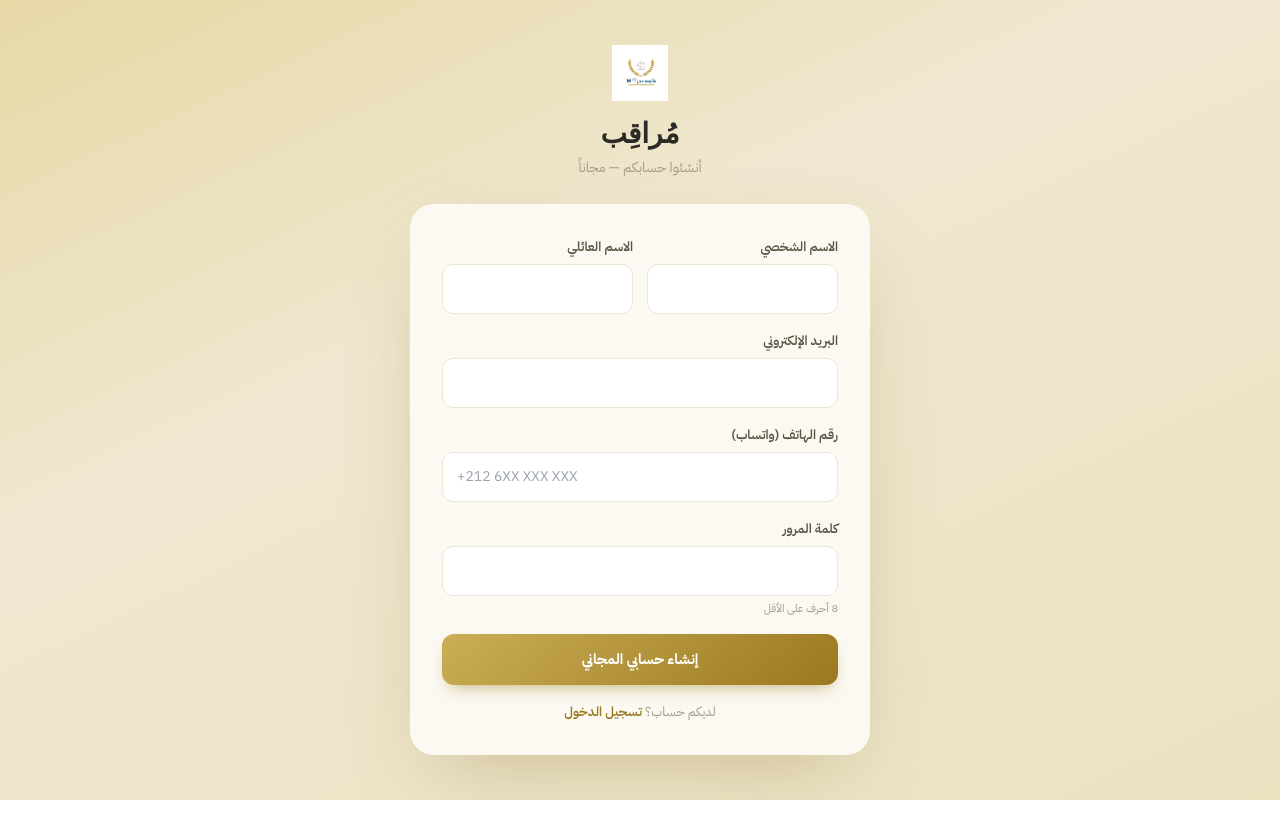
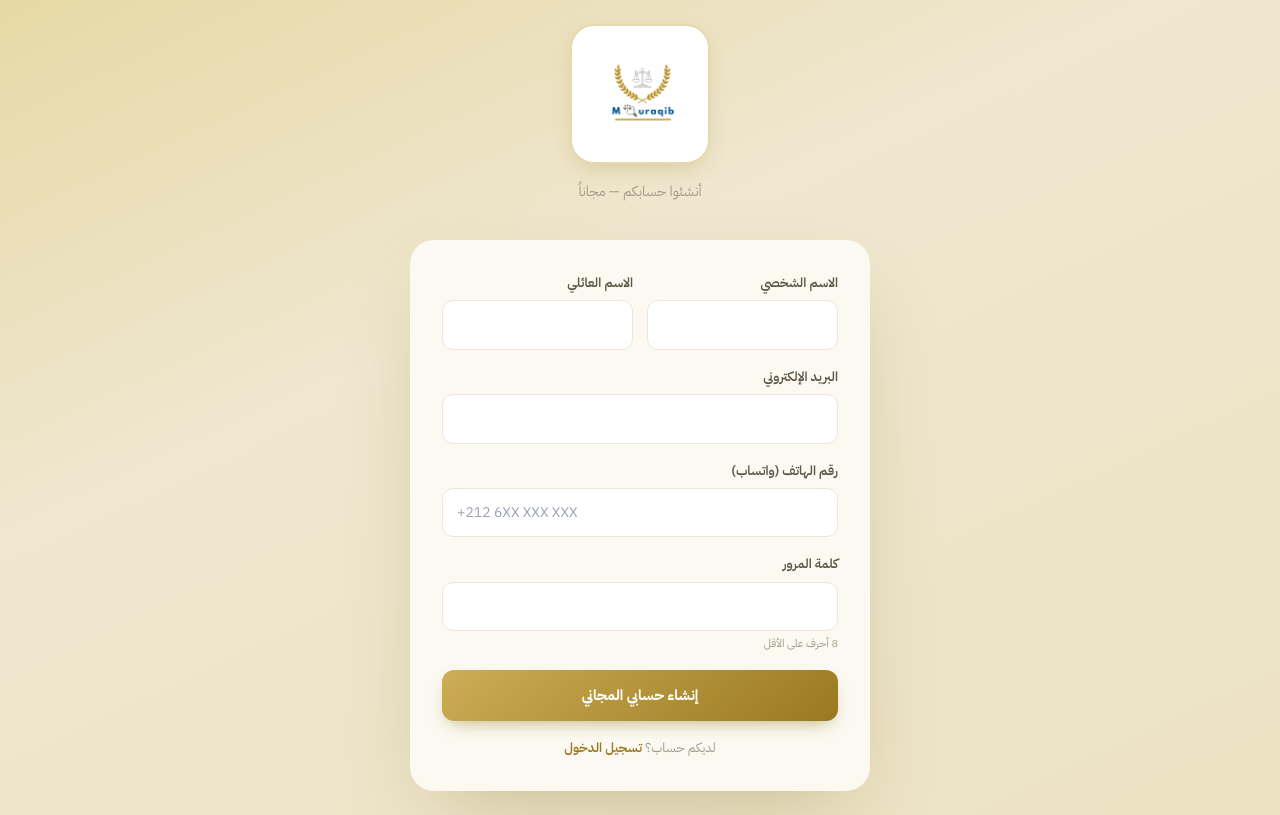
Before and after one commit to othmandaif/mouraqib, a Next.js app in the folder apps/web/: page /register in a window 1280 px wide. Built offline with nearby package versions, Linux system fonts and the light colour scheme.

Commit message:
fix: larger logo 120px with border-radius box in login/register

```diff
--- a/apps/web/app/(auth)/login/page.tsx
+++ b/apps/web/app/(auth)/login/page.tsx
@@ -70,12 +70,11 @@ export default function LoginPage() {
 
 export function Brand({ subtitle }: { subtitle: string }) {
   return (
-    <div style={{ textAlign: 'center', marginBottom: 28 }}>
-      <div style={{ marginBottom: 12, display: 'inline-flex', alignItems: 'center', justifyContent: 'center' }}>
-        <Image src="/new_logo.png" alt="Mouraqib" width={56} height={56} />
+    <div style={{ textAlign: 'center', marginBottom: 36 }}>
+      <div style={{ marginBottom: 16, display: 'inline-flex', alignItems: 'center', justifyContent: 'center', border: '2px solid #E5D9B0', borderRadius: 24, padding: 8, background: '#fff', boxShadow: '0 8px 24px -8px rgba(150,115,20,.3)' }}>
+        <Image src="/new_logo.png" alt="Mouraqib" width={120} height={120} />
       </div>
-      <h1 style={{ fontSize: 28, fontWeight: 700, color: C.ink, fontFamily: "'IBM Plex Sans',sans-serif" }}>مُراقِب</h1>
-      <p style={{ color: C.muted, marginTop: 4, fontSize: 14 }}>{subtitle}</p>
+      <p style={{ color: C.muted, fontSize: 14 }}>{subtitle}</p>
     </div>
   )
 }
--- a/apps/web/app/(auth)/register/page.tsx
+++ b/apps/web/app/(auth)/register/page.tsx
@@ -83,12 +83,11 @@ export default function RegisterPage() {
 
 function Brand({ subtitle }: { subtitle: string }) {
   return (
-    <div style={{ textAlign: 'center', marginBottom: 24 }}>
-      <div style={{ marginBottom: 12, display: 'inline-flex', alignItems: 'center', justifyContent: 'center' }}>
-        <Image src="/new_logo.png" alt="Mouraqib" width={56} height={56} />
+    <div style={{ textAlign: 'center', marginBottom: 36 }}>
+      <div style={{ marginBottom: 16, display: 'inline-flex', alignItems: 'center', justifyContent: 'center', border: '2px solid #E5D9B0', borderRadius: 24, padding: 8, background: '#fff', boxShadow: '0 8px 24px -8px rgba(150,115,20,.3)' }}>
+        <Image src="/new_logo.png" alt="Mouraqib" width={120} height={120} />
       </div>
-      <h1 style={{ fontSize: 28, fontWeight: 700, color: C.ink, fontFamily: "'IBM Plex Sans',sans-serif" }}>مُراقِب</h1>
-      <p style={{ color: C.muted, marginTop: 4, fontSize: 14 }}>{subtitle}</p>
+      <p style={{ color: C.muted, fontSize: 14 }}>{subtitle}</p>
     </div>
   )
 }
--- a/apps/web/components/layout/AppShell.tsx
+++ b/apps/web/components/layout/AppShell.tsx
@@ -89,7 +89,13 @@ export function AppShell({ children }: AppShellProps) {
           <div style={{ display: 'flex', alignItems: 'center', justifyContent: 'space-between', gap: 16, paddingBottom: isMobile ? 14 : 22 }}>
             {/* brand */}
             <Link href="/dashboard" style={{ textDecoration: 'none' }}>
-              <Image src="/new_logo.png" alt="Mouraqib" width={isMobile ? 48 : 60} height={isMobile ? 48 : 60} style={{ borderRadius: 14 }} />
+              <div style={{ display: 'flex', alignItems: 'center', gap: 10 }}>
+                <Image src="/new_logo.png" alt="Mouraqib" width={isMobile ? 38 : 46} height={isMobile ? 38 : 46} style={{ borderRadius: 13 }} />
+                <div style={{ textAlign: 'right' }}>
+                  <div style={{ fontFamily: "'IBM Plex Sans',sans-serif", fontSize: isMobile ? 17 : 21, fontWeight: 700, color: C.ink, letterSpacing: '.5px' }}>مُراقِب</div>
+                  {!isMobile && <div style={{ fontSize: 10.5, color: '#A8895F', letterSpacing: '.5px', fontWeight: 500 }}>مراقبة قضائية ذكية</div>}
+                </div>
+              </div>
             </Link>
 
             {/* onglets horizontaux — masqués sur tablette/mobile */}
```
